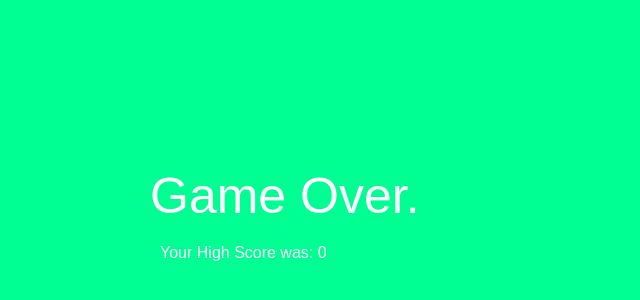
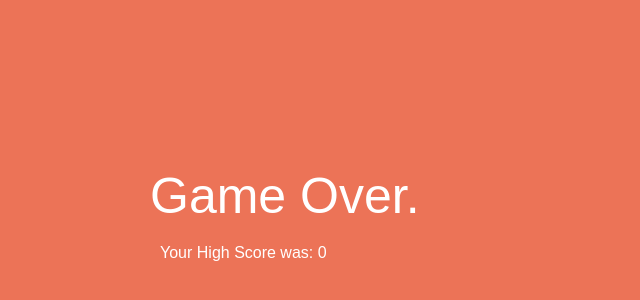
Before and after one commit to SeanCarlin/SeanCarlin.github.io, a plain HTML site: page barriers/index.html in a window 1280 px wide. Shown: the part 172-472 px from the top of the page, without its empty margins (0-640 px from the left). Drawn offline with Linux system fonts and the light colour scheme.

Commit message:
color change

```diff
--- a/barriers/index.html
+++ b/barriers/index.html
@@ -39,7 +39,7 @@
 		frames = 0,
 		tries = 0,
 		running,
-		color = "#00FF92";
+		color = "#EC7357";
 
 	// Restores all variables
 	function init(){
```
